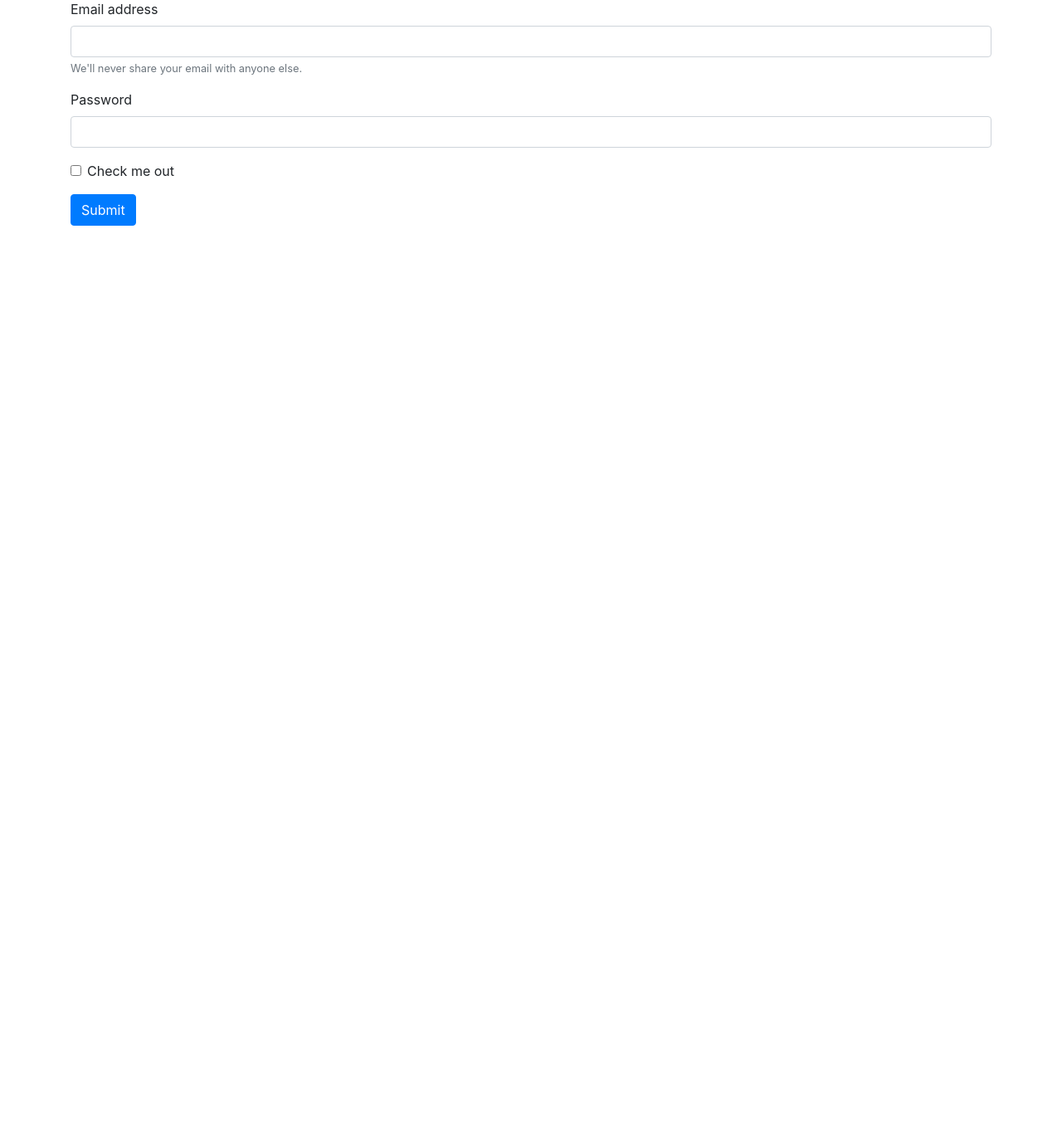
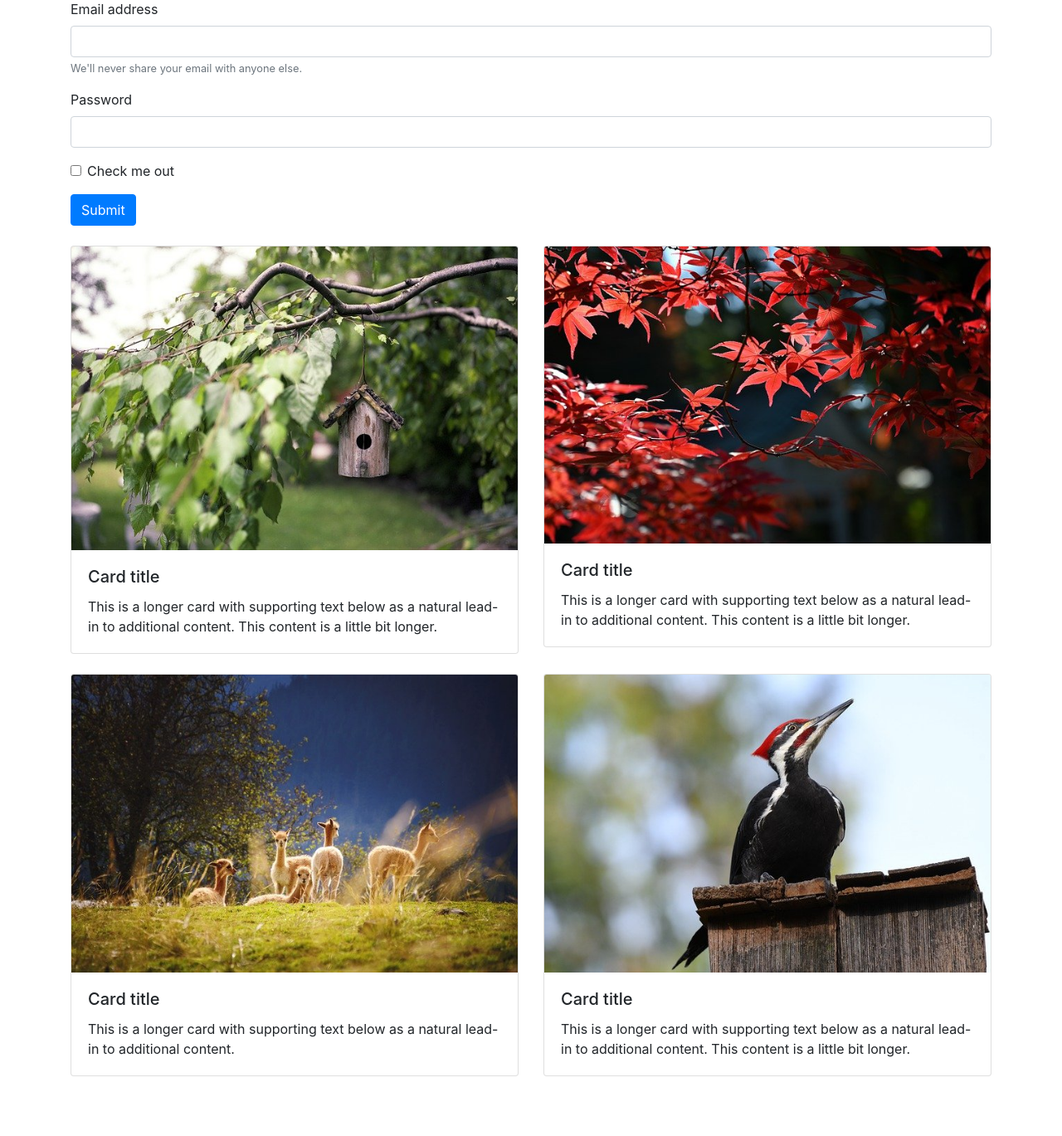
Before and after one commit to Phantom586/GitFuncTest, a Django app: page /another/ in a window 1280 px wide. Shown: the part 1768-3137 px from the top of the page at 83% size. Before the commit the page ends 2040 px from the top, so only its background shows below. Run offline with Django 3.2, Linux system fonts and the light colour scheme.

Commit message:
Updates - 1 - added card grid to another.html

```diff
--- a/GitDemo/BaseApp/templates/BaseApp/another.html
+++ b/GitDemo/BaseApp/templates/BaseApp/another.html
@@ -63,7 +63,7 @@
                 </div>
               </div>
         </div>
-        <div class="container mt-4 mb-5">
+        <div class="container mt-4">
             <form>
                 <div class="form-group">
                   <label for="exampleInputEmail1">Email address</label>
@@ -81,4 +81,43 @@
                 <button type="submit" class="btn btn-primary">Submit</button>
               </form>
         </div>
+        <div class="container mt-4 mb-5">
+            <div class="row row-cols-1 row-cols-md-2">
+                <div class="col mb-4">
+                  <div class="card">
+                    <img src="/media/imgs/cg1_1.jpg" class="card-img-top" alt="...">
+                    <div class="card-body">
+                      <h5 class="card-title">Card title</h5>
+                      <p class="card-text">This is a longer card with supporting text below as a natural lead-in to additional content. This content is a little bit longer.</p>
+                    </div>
+                  </div>
+                </div>
+                <div class="col mb-4">
+                  <div class="card">
+                    <img src="/media/imgs/cg1_2.jpg" class="card-img-top" alt="...">
+                    <div class="card-body">
+                      <h5 class="card-title">Card title</h5>
+                      <p class="card-text">This is a longer card with supporting text below as a natural lead-in to additional content. This content is a little bit longer.</p>
+                    </div>
+                  </div>
+                </div>
+                <div class="col mb-4">
+                  <div class="card">
+                    <img src="/media/imgs/cg1_3.jpg" class="card-img-top" alt="...">
+                    <div class="card-body">
+                      <h5 class="card-title">Card title</h5>
+                      <p class="card-text">This is a longer card with supporting text below as a natural lead-in to additional content.</p>
+                    </div>
+                  </div>
+                </div>
+                <div class="col mb-4">
+                  <div class="card">
+                    <img src="/media/imgs/cg1_4.jpg" class="card-img-top" alt="...">
+                    <div class="card-body">
+                      <h5 class="card-title">Card title</h5>
+                      <p class="card-text">This is a longer card with supporting text below as a natural lead-in to additional content. This content is a little bit longer.</p>
+                    </div>
+                  </div>
+                </div>
+        </div>
     {% endblock %}
```
